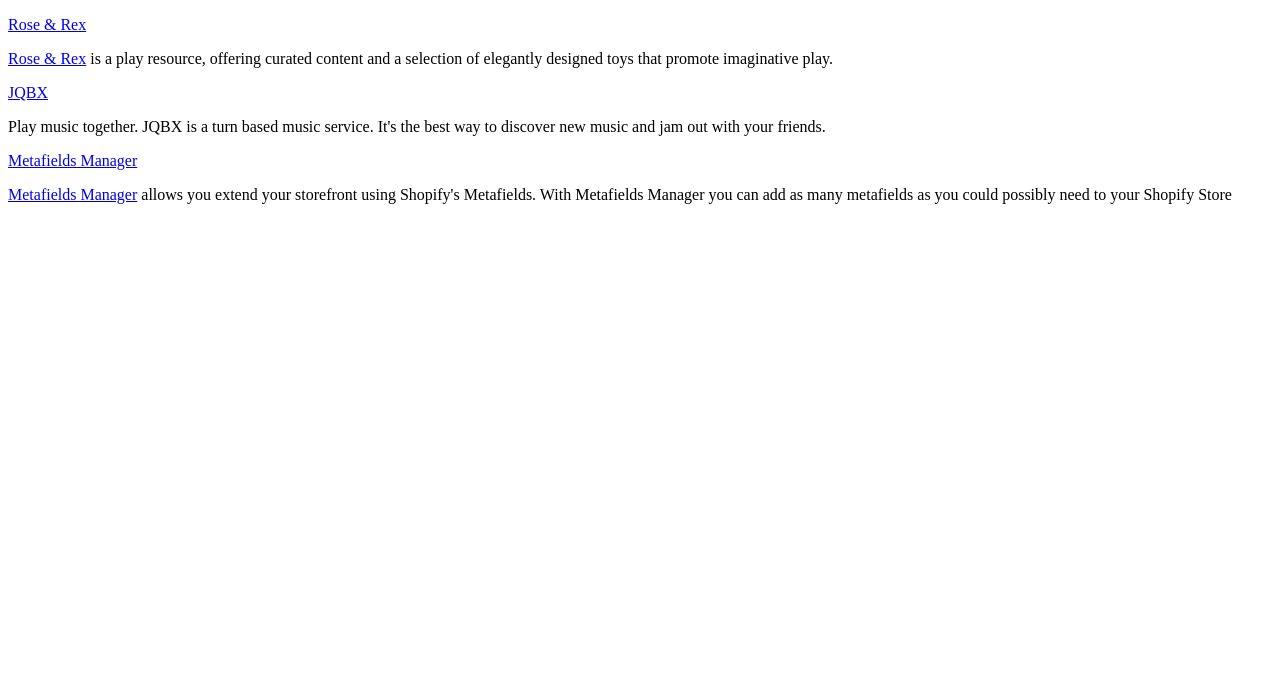
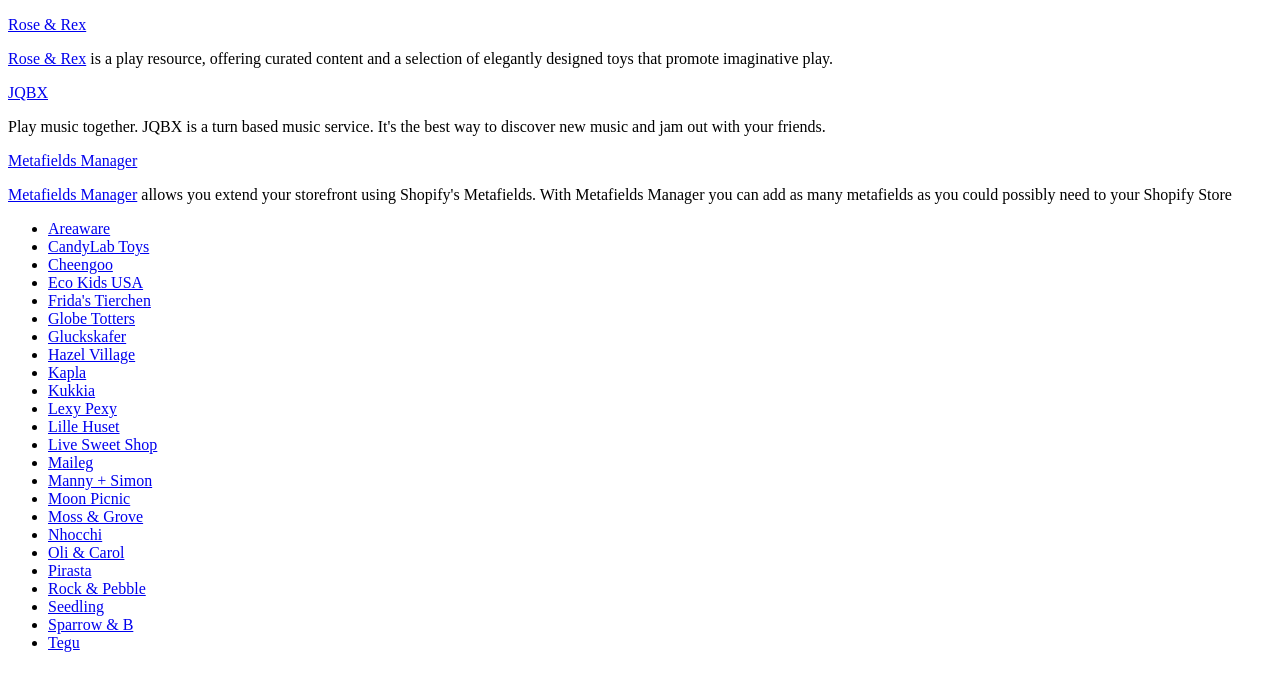
Before and after one commit to JasonZigelbaum/jasonzigelbaum, a plain HTML site: page index.html in a window 1280 px wide. Drawn offline with Linux system fonts and the light colour scheme.

Commit message:
add links

```diff
--- a/index.html
+++ b/index.html
@@ -17,5 +17,32 @@
 
 <p><a href="https://apps.shopify.com/metafields-manager">Metafields Manager</a> allows you extend your storefront using Shopify's Metafields. With Metafields Manager you can add as many metafields as you could possibly need to your Shopify Store</p>
 
+<ul>
+<li><a href="https://www.roseandrex.com/collections/areaware">Areaware</a></li>
+<li><a href="https://www.roseandrex.com/collections/candylab-toys">CandyLab Toys</a></li>
+<li><a href="https://www.roseandrex.com/collections/Cheengoo%20">Cheengoo</a></li>
+<li><a href="https://www.roseandrex.com/collections/eco-kids-usa">Eco Kids USA</a></li>
+<li><a href="https://www.roseandrex.com/collections/fridas-tierchen">Frida's Tierchen</a></li>
+<li><a href="https://www.roseandrex.com/collections/globe-totters">Globe Totters</a></li>
+<li><a href="https://www.roseandrex.com/collections/gluckskafer">Gluckskafer</a></li>
+<li><a href="https://www.roseandrex.com/collections/hazel-village">Hazel Village</a></li>
+<li><a href="https://www.roseandrex.com/collections/kapla">Kapla</a></li>
+<li><a href="https://www.roseandrex.com/collections/kukkia">Kukkia</a></li>
+<li><a href="https://www.roseandrex.com/collections/lexy-pexy">Lexy Pexy</a></li>
+<li><a href="https://www.roseandrex.com/collections/lille-huset">Lille Huset</a></li>
+<li><a href="https://www.roseandrex.com/collections/live-sweet-shop">Live Sweet Shop</a></li>
+<li><a href="https://www.roseandrex.com/collections/maileg">Maileg</a></li>
+<li><a href="https://www.roseandrex.com/collections/manny-simon">Manny + Simon</a></li>
+<li><a href="https://www.roseandrex.com/collections/moon-picnic">Moon Picnic</a></li>
+<li><a href="https://www.roseandrex.com/collections/moss-grove">Moss &amp; Grove</a></li>
+<li><a href="https://www.roseandrex.com/collections/nhocchi">Nhocchi</a></li>
+<li><a href="https://www.roseandrex.com/collections/oli-carol">Oli &amp; Carol</a></li>
+<li><a href="https://www.roseandrex.com/collections/pirasta">Pirasta</a></li>
+<li><a href="https://www.roseandrex.com/collections/rock-pebble">Rock &amp; Pebble</a></li>
+<li><a href="https://www.roseandrex.com/collections/seedling">Seedling</a></li>
+<li><a href="https://www.roseandrex.com/collections/sparrow-b">Sparrow &amp; B</a></li>
+<li><a href="https://www.roseandrex.com/collections/tegu">Tegu</a></li>
+</ul>
+
 </body>
 </html>
```
